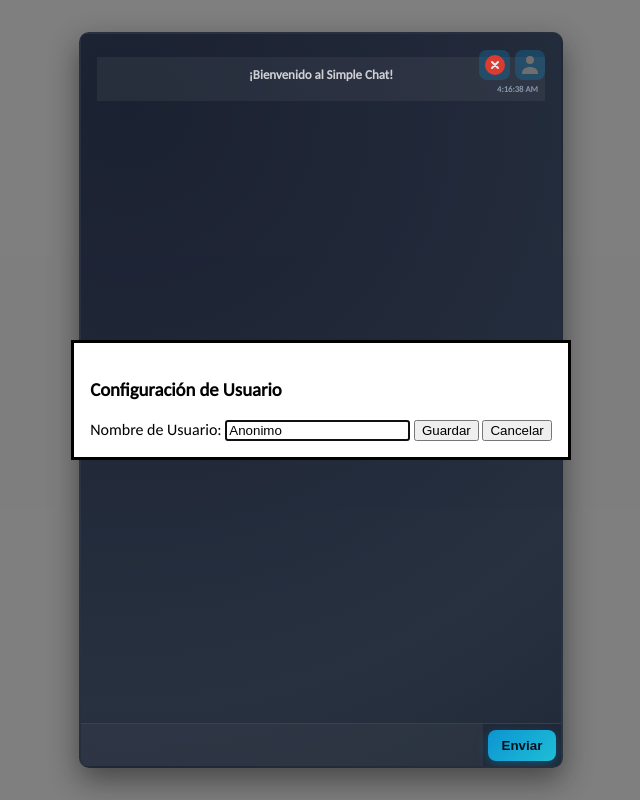
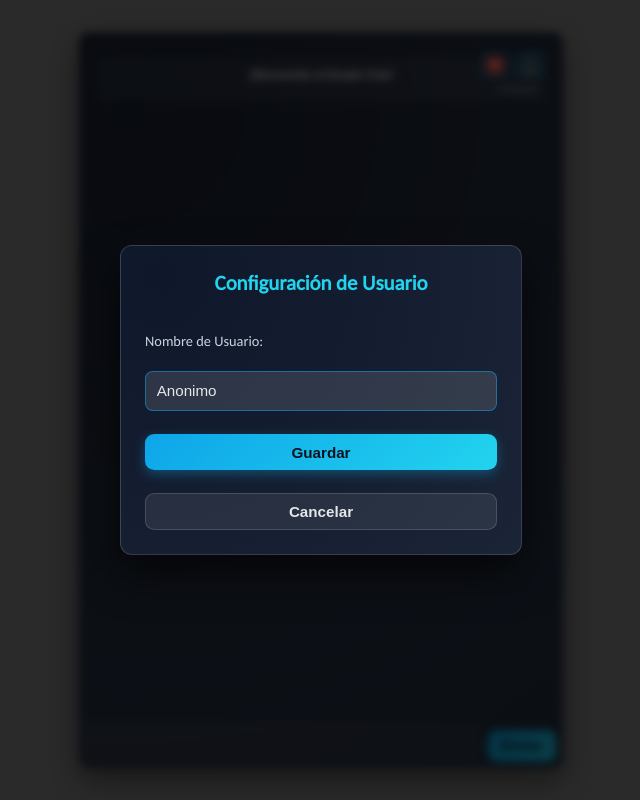
Before and after one commit to fabianlucena/simple-chat-client, a website built with Vite: page index.html in a window 1280 px wide. Both pictures are taken after a click on the picture 848 px from the left and 65 px from the top of the page. Shown: the whole page, without its empty margins (319-959 px from the left). Built offline with nearby package versions, Linux system fonts and the light colour scheme.

Commit message:
Añade estilos para el diálogo de configuración del chat

```diff
--- a/src/simple-chat.css
+++ b/src/simple-chat.css
@@ -159,3 +159,101 @@
   margin-top: .2em;
   text-align: right;
 }
+
+.chatSettingsDialog {
+  background: radial-gradient(1200px circle at 10% 10%, #0f172a 0%, #1e293b 50%, #0b1220 100%);
+  border: 1px solid rgba(255, 255, 255, 0.15);
+  border-radius: 12px;
+  padding: 0;
+  box-shadow: 0 20px 40px rgba(0, 0, 0, 0.6);
+  color: #e5e7eb;
+  font-family: 'Carlito', sans-serif;
+  max-width: 400px;
+  width: 90%;
+}
+
+.chatSettingsDialog::backdrop {
+  background-color: rgba(0, 0, 0, 0.7);
+  backdrop-filter: blur(4px);
+}
+
+.chatSettingsDialog form {
+  padding: 1.5em;
+  display: flex;
+  flex-direction: column;
+  gap: 1em;
+}
+
+.chatSettingsDialog h3 {
+  margin: 0 0 1em 0;
+  color: #22d3ee;
+  font-size: 1.3em;
+  text-align: center;
+  font-weight: 600;
+}
+
+.chatSettingsDialog label {
+  color: #cbd5e1;
+  font-size: 0.9em;
+  font-weight: 500;
+  margin-bottom: 0.3em;
+}
+
+.chatSettingsDialog input[type="text"] {
+  padding: 0.7em;
+  background-color: rgba(255, 255, 255, 0.08);
+  border: 1px solid rgba(255, 255, 255, 0.15);
+  border-radius: 0.5em;
+  color: #e5e7eb;
+  font-size: 0.95em;
+  transition: border-color 0.2s ease, background-color 0.2s ease;
+}
+
+.chatSettingsDialog input[type="text"]:focus {
+  outline: none;
+  border-color: rgba(14, 165, 233, 0.5);
+  background-color: rgba(255, 255, 255, 0.12);
+}
+
+.chatSettingsDialog button {
+  padding: 0.6em 1.2em;
+  border: none;
+  border-radius: 0.6em;
+  font-size: 0.95em;
+  font-weight: 600;
+  cursor: pointer;
+  transition: transform 0.1s ease, box-shadow 0.2s ease, filter 0.2s ease;
+  margin-top: 0.5em;
+}
+
+.chatSettingsDialog button[type="submit"] {
+  background: linear-gradient(135deg, #0ea5e9, #22d3ee);
+  color: #0b1220;
+  box-shadow: 0 4px 12px rgba(14, 165, 233, 0.35);
+}
+
+.chatSettingsDialog button[type="submit"]:hover {
+  filter: brightness(1.08);
+  transform: translateY(-1px);
+  box-shadow: 0 8px 18px rgba(14, 165, 233, 0.45);
+}
+
+.chatSettingsDialog button[type="submit"]:active {
+  transform: translateY(0);
+  box-shadow: 0 3px 10px rgba(14, 165, 233, 0.35);
+}
+
+.chatSettingsDialog button[type="button"] {
+  background-color: rgba(255, 255, 255, 0.08);
+  color: #e5e7eb;
+  border: 1px solid rgba(255, 255, 255, 0.15);
+}
+
+.chatSettingsDialog button[type="button"]:hover {
+  background-color: rgba(255, 255, 255, 0.14);
+  transform: translateY(-1px);
+}
+
+.chatSettingsDialog button[type="button"]:active {
+  transform: translateY(0);
+}
```
